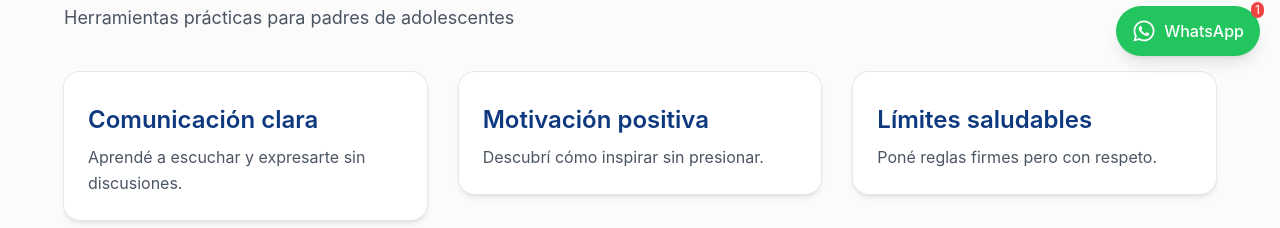
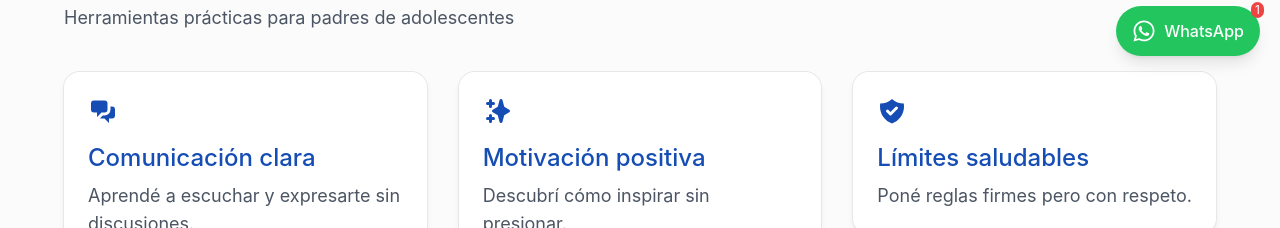
Before and after one commit to sekigan98/dram-adolescentes, a Next.js app: page / in a window 1280 px wide. Shown: the part 724-952 px from the top of the page. Built offline with nearby package versions, Linux system fonts and the light colour scheme.

Commit message:
Update Benefits.tsx

```diff
--- a/components/Benefits.tsx
+++ b/components/Benefits.tsx
@@ -1,31 +1,41 @@
 import MotionFade from "./MotionFade";
+import { HiChatAlt2, HiSparkles, HiShieldCheck } from "react-icons/hi"; // 👈 íconos de Heroicons
 
 const benefits = [
   {
     title: "Comunicación clara",
-    desc: "Aprendé a escuchar y expresarte sin discusiones."
+    desc: "Aprendé a escuchar y expresarte sin discusiones.",
+    icon: HiChatAlt2,
   },
   {
     title: "Motivación positiva",
-    desc: "Descubrí cómo inspirar sin presionar."
+    desc: "Descubrí cómo inspirar sin presionar.",
+    icon: HiSparkles,
   },
   {
     title: "Límites saludables",
-    desc: "Poné reglas firmes pero con respeto."
-  }
+    desc: "Poné reglas firmes pero con respeto.",
+    icon: HiShieldCheck,
+  },
 ];
 
 export default function Benefits() {
   return (
     <div className="grid sm:grid-cols-2 lg:grid-cols-3 gap-8">
-      {benefits.map((b, i) => (
-        <MotionFade key={b.title} delay={i * 0.1}>
-          <div className="card p-6 text-center sm:text-left">
-            <h3 className="font-semibold text-brand-800">{b.title}</h3>
-            <p className="mt-2 text-gray-600">{b.desc}</p>
-          </div>
-        </MotionFade>
-      ))}
+      {benefits.map((b, i) => {
+        const Icon = b.icon;
+        return (
+          <MotionFade key={b.title} delay={i * 0.1}>
+            <div className="card p-6 text-center sm:text-left hover:shadow-lg transition-shadow">
+              <div className="flex justify-center sm:justify-start mb-4">
+                <Icon className="text-brand-700 text-3xl" />
+              </div>
+              <h3>{b.title}</h3>
+              <p className="subtitle mt-2">{b.desc}</p>
+            </div>
+          </MotionFade>
+        );
+      })}
     </div>
   );
 }
```
